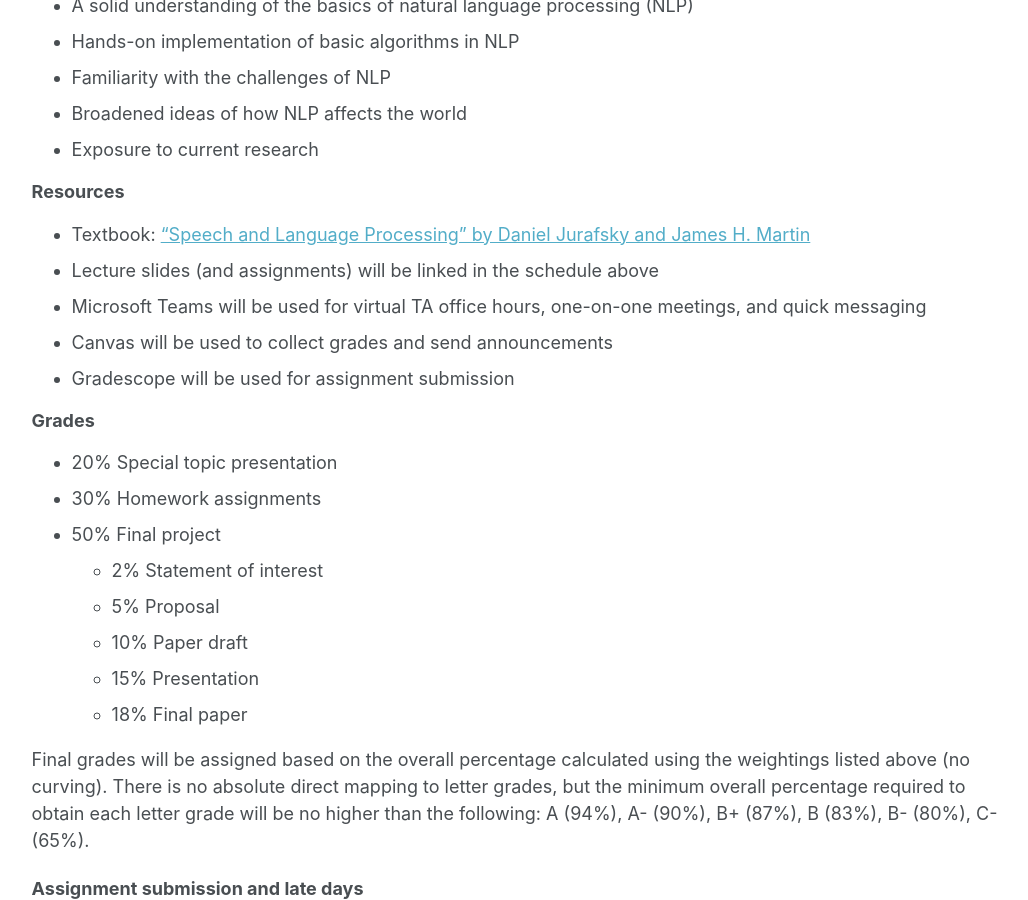
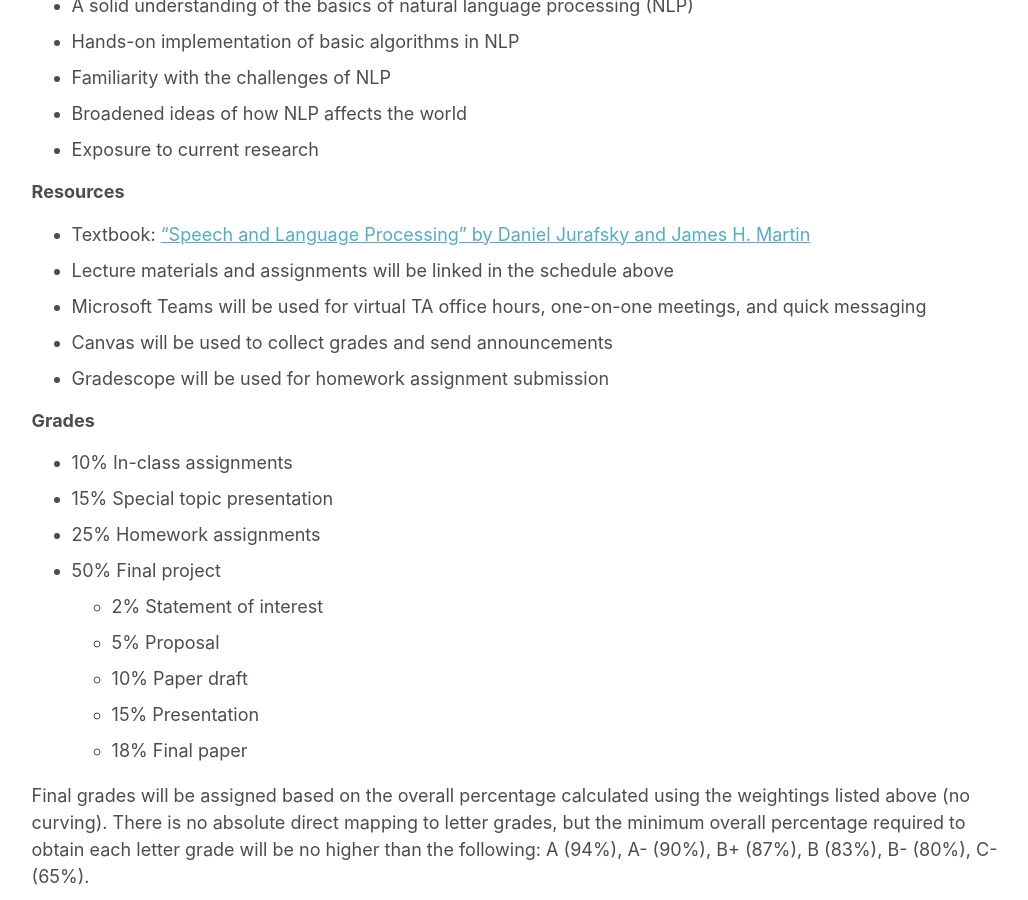
Before and after one commit to rasikabh/rasikabh.github.io, a Jekyll site: the page built from _pages/nlp2026.md, in a window 1280 px wide and 900 px high, scrolled down 1304 px. Shown: the whole window, without its empty margins (250-1278 px from the left). Built offline with Jekyll 4.4.1, drawn with Linux system fonts in a browser that asks for light colours.

Commit message:
Add in-class assignments to grading

```diff
--- a/_pages/nlp2026.md
+++ b/_pages/nlp2026.md
@@ -66,14 +66,15 @@ The course will cover basic implementations in Python as well as APIs and tools
 
 ### Resources
 - Textbook: ["Speech and Language Processing" by Daniel Jurafsky and James H. Martin](https://web.stanford.edu/~jurafsky/slp3/)
-- Lecture slides (and assignments) will be linked in the schedule above
+- Lecture materials and assignments will be linked in the schedule above
 - Microsoft Teams will be used for virtual TA office hours, one-on-one meetings, and quick messaging
 - Canvas will be used to collect grades and send announcements
-- Gradescope will be used for assignment submission
+- Gradescope will be used for homework assignment submission
 
 ### Grades
-- 20%  Special topic presentation
-- 30%  Homework assignments
+- 10%  In-class assignments
+- 15%  Special topic presentation
+- 25%  Homework assignments
 - 50%  Final project
   - 2%  Statement of interest
   - 5%  Proposal
```
